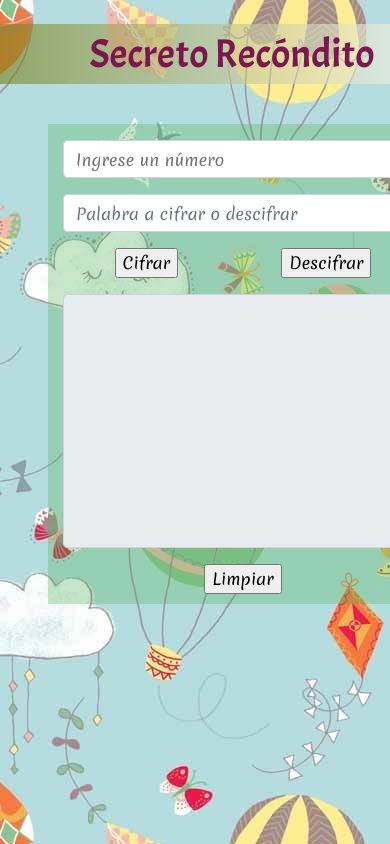
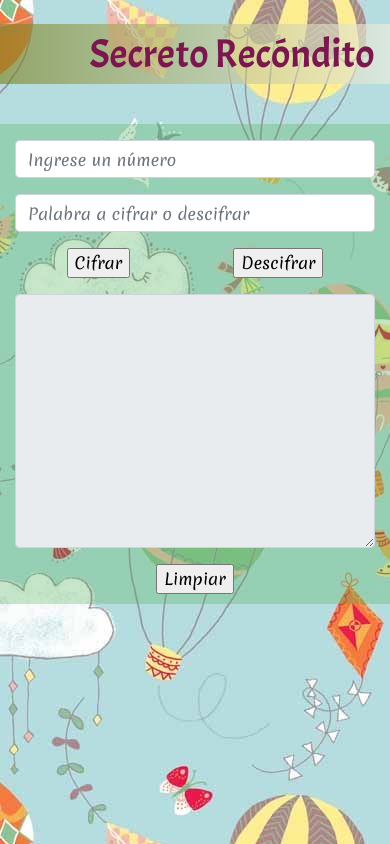
Before and after one commit to marelywoody/cesarCifrado, a website: page src/index.html in a window 390 px wide. Shown: the top 844 px of the page. Drawn offline with nearby package versions, Linux system fonts and the light colour scheme.

Commit message:
Update style.css

```diff
--- a/src/css/style.css
+++ b/src/css/style.css
@@ -37,9 +37,6 @@
 }
 
 @media screen and (max-width: 576px) {
-  #container-opacity {
-    left: 3em;
-  }
   #container-textarea {
     top:2em;
   }
```
